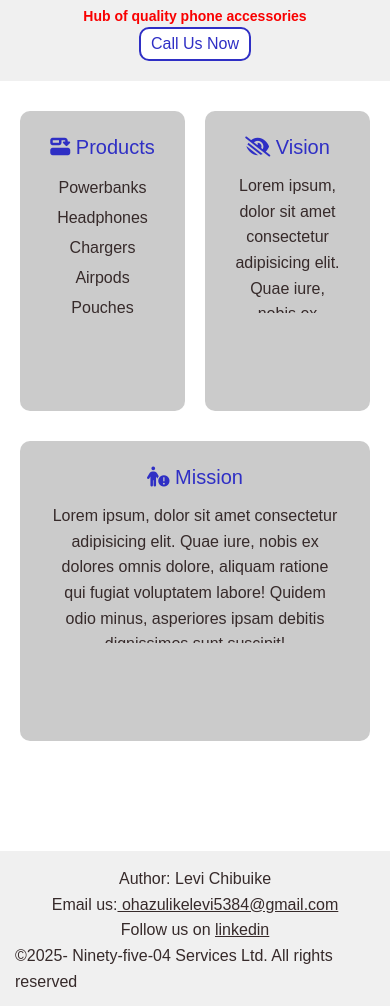
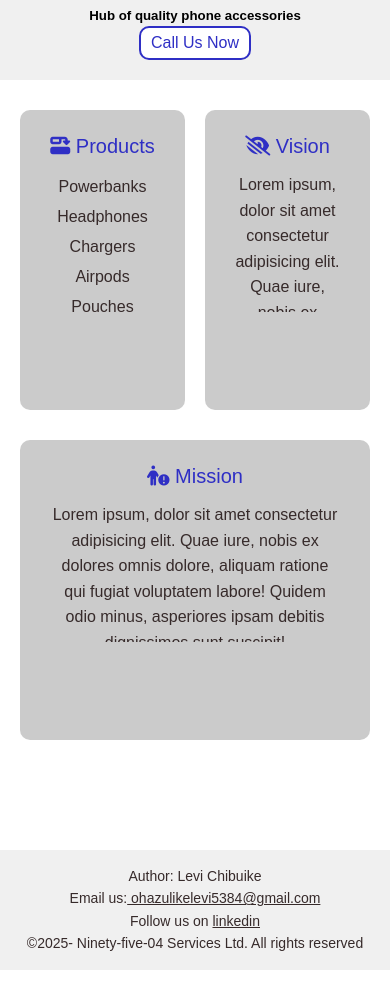
Before and after one commit to Levichibuike/Responsive_landing_page, a plain HTML site: page index.html in a window 390 px wide. Shown: the part 92-1098 px from the top of the page. After the commit the page ends 1062 px from the top, so only its background shows below. Drawn offline with Linux system fonts and the light colour scheme.

Commit message:
main.css

```diff
--- a/main.css
+++ b/main.css
@@ -18,7 +18,7 @@ header{
     color: #2f2fc5;
     font-size: 2em;
 }
-h5{
+header p{
     color: #f90000;
 }
 
@@ -95,7 +95,7 @@ footer a {
     #main_h1 {
         font-size: 1.5em;
     }
-    h5 {
+    p {
         font-size: 14px;
     }
     #cta {
```
